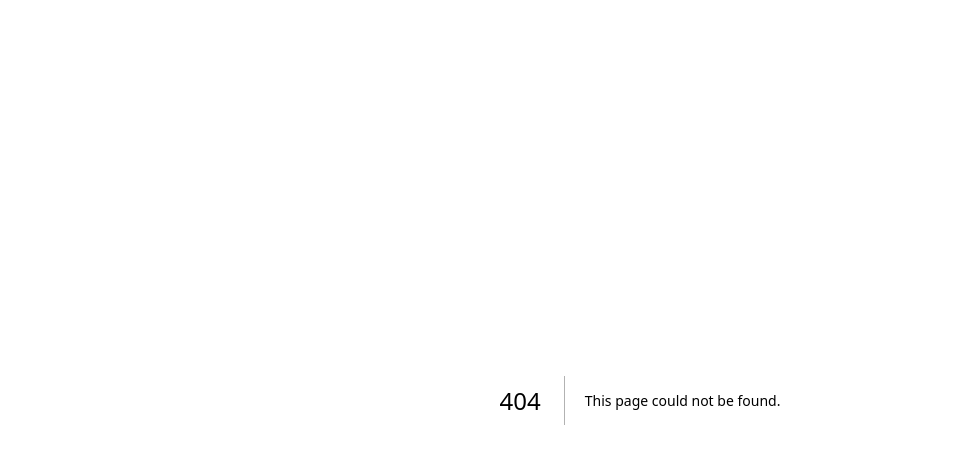
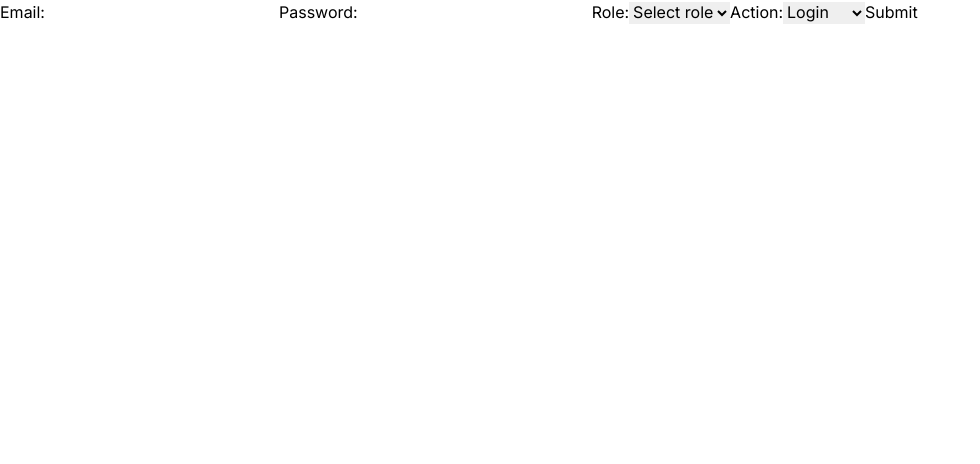
Before and after one commit to JinPlanter/Pharma-Assist, a Next.js app: page /mongotest in a window 1280 px wide. Before the commit this address had no page. Shown: the top 464 px of the page, without its empty margins (0-980 px from the left). Built offline with nearby package versions, Linux system fonts and the light colour scheme.

Commit message:
Adds basic mongo sign in / login functionality and a simple pdf generator

```diff
--- /dev/null
+++ b/app/api/auth/route.js
@@ -0,0 +1,54 @@
+// api/auth.js
+
+import bcrypt from "bcrypt";
+import clientPromise from "../../lib/mongodb";
+
+const saltRounds = 10;
+
+export async function POST(req, res) {
+  const { email, password, action, role } = await req.json();
+  console.log(req.body);
+  const client = await clientPromise;
+  const db = client.db(process.env.MONGODB_DB);
+  const collection = await db.collection("capstone");
+
+  if (action === "register") {
+    // Registration
+    const hashedPassword = await bcrypt.hash(password, saltRounds);
+
+    try {
+      await collection.insertOne({ email, password: hashedPassword, role });
+      return new Response(JSON.stringify({ success: true }), { status: 200 });
+    } catch (error) {
+      return new Response(
+        JSON.stringify({ error: "Failed to register user" }),
+        { status: 500 }
+      );
+    }
+  } else if (action === "login") {
+    // Login
+    const user = await collection.findOne({ email });
+
+    if (!user) {
+      return new Response(JSON.stringify({ error: "Invalid credentials" }), {
+        status: 401,
+      });
+    }
+
+    const match = await bcrypt.compare(password, user.password);
+
+    if (match) {
+      return new Response(JSON.stringify({ success: true, role: user.role }), {
+        status: 200,
+      });
+    } else {
+      return new Response(JSON.stringify({ error: "Invalid credentials" }), {
+        status: 401,
+      });
+    }
+  } else {
+    return new Response(JSON.stringify({ error: "Invalid action" }), {
+      status: 400,
+    });
+  }
+}
--- a/app/components/gradingForm.js
+++ b/app/components/gradingForm.js
@@ -1,17 +1,13 @@
-// Import necessary modules from the React library
-import React, { useState } from "react";
-
-// Import the grading form data from a JSON file
+import React, { useState, useRef } from "react";
+import generatePDF from "./pdfGenerator";
 import gradingForm from "../data/gradingForm.json";
 
-// GradingForm component that takes in a student as a prop
 const GradingForm = ({ student }) => {
-  // State variables for form values, comments, and success popup
+  const formRef = useRef(null);
   const [formValues, setFormValues] = useState({});
   const [comments, setComments] = useState({});
   const [isSuccessPopupOpen, setIsSuccessPopupOpen] = useState(false);
 
-  // Event handler for checkbox changes
   const handleCheckboxChange = (criterion) => {
     setFormValues({
       ...formValues,
@@ -19,7 +15,6 @@ const GradingForm = ({ student }) => {
     });
   };
 
-  // Event handler for text input changes
   const handleTextChange = (criterion, value) => {
     setFormValues({
       ...formValues,
@@ -27,7 +22,6 @@ const GradingForm = ({ student }) => {
     });
   };
 
-  // Event handler for comment changes
   const handleCommentChange = (criterion, value) => {
     setComments({
       ...comments,
@@ -35,42 +29,35 @@ const GradingForm = ({ student }) => {
     });
   };
 
-  // Event handler for form submission
   const handleSubmit = (e) => {
     e.preventDefault();
 
-    // Assuming you have a function to handle form submission
     handleSubmission();
 
-    // Show success popup
     setIsSuccessPopupOpen(true);
 
-    // Clear form values and comments after submission
+    generatePDF(formRef.current, "gradedForm.pdf");
+
     setFormValues({});
     setComments({});
   };
 
-  // Placeholder for handling form submission logic
   const handleSubmission = () => {
+    console.log("Form submitted:", formValues, comments);
     // You can implement your logic for handling form submission here
-    // For now, let's just log the form values and comments to the console
-    console.log("Form submitted:", formValues, comments);
   };
 
-  // Function to render form elements based on gradingForm criteria
   const renderFormElement = (criterion) => {
     return (
       <div key={criterion.label} className="mb-4">
         {criterion.type === "text" && (
           <div className="mb-2">
-            {/* Label for text input */}
             <label
               htmlFor={criterion.label}
               className="text-gray-300 font-bold"
             >
               {criterion.label}
             </label>
-            {/* Text input */}
             <input
               type="text"
               id={criterion.label}
@@ -82,7 +69,6 @@ const GradingForm = ({ student }) => {
         )}
         {criterion.type === "checkbox" && (
           <div className="flex items-center mb-2">
-            {/* Checkbox input */}
             <input
               type="checkbox"
               id={criterion.label}
@@ -90,7 +76,6 @@ const GradingForm = ({ student }) => {
               onChange={() => handleCheckboxChange(criterion)}
               className="mr-2"
             />
-            {/* Label for checkbox */}
             <label
               htmlFor={criterion.label}
               className="text-gray-300 font-bold"
@@ -100,7 +85,6 @@ const GradingForm = ({ student }) => {
           </div>
         )}
         {criterion.comment && (
-          // Textarea for adding comments
           <textarea
             placeholder="Add comment..."
             value={comments[criterion.label] || ""}
@@ -112,24 +96,19 @@ const GradingForm = ({ student }) => {
     );
   };
 
-  // Event handler to close the success popup
   const closeSuccessPopup = () => {
     setIsSuccessPopupOpen(false);
   };
 
-  // JSX rendering for the GradingForm component
   return (
     <div className="mt-4 max-w-md mx-auto p-4 border rounded-md shadow-lg">
-      {/* Heading for the grading form */}
       <h2 className="text-gray-300 text-xl font-bold mb-4">
         Grading Form for {student.name}
       </h2>
 
-      {/* Form for grading with criteria */}
-      <form onSubmit={handleSubmit}>
+      <form ref={formRef} onSubmit={handleSubmit}>
         {gradingForm.criteria.map((criterion) => renderFormElement(criterion))}
 
-        {/* Submission button */}
         <div className="mt-6">
           <button
             className="bg-green-500 text-white py-2 px-4 rounded-md cursor-pointer hover:bg-green-600"
@@ -140,14 +119,12 @@ const GradingForm = ({ student }) => {
         </div>
       </form>
 
-      {/* Success Popup */}
       {isSuccessPopupOpen && (
         <div className="fixed inset-0 flex items-center justify-center bg-black bg-opacity-50">
           <div className="bg-white p-4 rounded-md">
             <p className="text-green-500 font-bold">
               Student marked successfully!
             </p>
-            {/* Button to close the success popup */}
             <button
               className="mt-2 bg-green-500 text-white py-2 px-4 rounded-md cursor-pointer hover:bg-green-600"
               onClick={closeSuccessPopup}
@@ -161,5 +138,4 @@ const GradingForm = ({ student }) => {
   );
 };
 
-// Export the GradingForm component as the default export
 export default GradingForm;
--- /dev/null
+++ b/app/components/pdfGenerator.js
@@ -0,0 +1,13 @@
+import jsPDF from "jspdf";
+import html2canvas from "html2canvas";
+
+const generatePDF = async (element, fileName) => {
+  const canvas = await html2canvas(element);
+  const pdf = new jsPDF("p", "mm", "a4");
+  const imgData = canvas.toDataURL("image/png");
+
+  pdf.addImage(imgData, "PNG", 0, 0, 210, 297); // A4 size: 210mm x 297mm
+  pdf.save(fileName);
+};
+
+export default generatePDF;
--- /dev/null
+++ b/app/lib/mongodb.ts
@@ -0,0 +1,40 @@
+// This approach is taken from https://github.com/vercel/next.js/tree/canary/examples/with-mongodb
+// Import the MongoClient class from the mongodb library
+import { MongoClient } from "mongodb";
+
+// Check if the MONGODB_URI environment variable is set
+if (!process.env.MONGODB_URI) {
+  throw new Error('Invalid/Missing environment variable: "MONGODB_URI"');
+}
+
+// Retrieve the MongoDB URI from the environment variable
+const uri = process.env.MONGODB_URI;
+
+// Define options for the MongoClient (can be customized as needed)
+const options = {};
+
+// Declare variables to store the MongoClient instance and its promise
+let client;
+let clientPromise: Promise<MongoClient>;
+
+// Check if the application is in development mode
+if (process.env.NODE_ENV === "development") {
+  // In development mode, use a global variable to preserve the MongoClient
+  // instance across module reloads caused by Hot Module Replacement (HMR)
+  if (!global._mongoClientPromise) {
+    // Create a new MongoClient instance with the provided URI and options
+    client = new MongoClient(uri, options);
+    // Connect to the MongoDB server and assign the promise to the global variable
+    global._mongoClientPromise = client.connect();
+  }
+  // Use the global promise for the MongoClient
+  clientPromise = global._mongoClientPromise;
+} else {
+  // In production mode, create a new MongoClient instance and connect to the server
+  client = new MongoClient(uri, options);
+  clientPromise = client.connect();
+}
+
+// Export a module-scoped MongoClient promise.
+// By doing this in a separate module, the client can be shared across functions.
+export default clientPromise;
--- /dev/null
+++ b/app/mongotest/page.js
@@ -0,0 +1,77 @@
+// pages/auth.js
+"use client";
+import { useState } from "react";
+
+export default function AuthPage() {
+  const [email, setEmail] = useState("");
+  const [password, setPassword] = useState("");
+  const [role, setRole] = useState("");
+  const [action, setAction] = useState("login");
+
+  const handleSubmit = async (e) => {
+    e.preventDefault();
+
+    try {
+      const response = await fetch("/api/auth", {
+        method: "POST",
+        headers: {
+          "Content-Type": "application/json",
+        },
+        body: JSON.stringify({ email, password, role, action }),
+      });
+
+      if (!response.ok) {
+        throw new Error("HTTP Status " + response.status);
+      }
+      else {
+        const data = await response.json();
+        console.log(data);
+      }
+    } catch (error) {
+      console.error("An unexpected error occurred:", error);
+    }
+  };
+
+  return (
+    <form onSubmit={handleSubmit}>
+      <label>
+        Email:
+        <input
+          type="email"
+          value={email}
+          onChange={(e) => setEmail(e.target.value)}
+          required
+        />
+      </label>
+      <label>
+        Password:
+        <input
+          type="password"
+          value={password}
+          onChange={(e) => setPassword(e.target.value)}
+          required
+        />
+      </label>
+      <label>
+        Role:
+        <select value={role} onChange={(e) => setRole(e.target.value)} required>
+          <option value="">Select role</option>
+          <option value="admin">Admin</option>
+          <option value="teacher">Teacher</option>
+        </select>
+      </label>
+      <label>
+        Action:
+        <select
+          value={action}
+          onChange={(e) => setAction(e.target.value)}
+          required
+        >
+          <option value="login">Login</option>
+          <option value="register">Register</option>
+        </select>
+      </label>
+      <button type="submit">Submit</button>
+    </form>
+  );
+}
--- a/app/navbar.js
+++ b/app/navbar.js
@@ -3,7 +3,7 @@ import Link from 'next/link';
 import './Styles/style.css';
 
 export default function Navbar() {
-  const webPages = ["Login", "ClassStudentPage", "ImportFile", "grading"];
+  const webPages = ["Login", "ClassStudentPage", "ImportFile", "grading", "mongotest"];
 
   return (
     <nav className="navbar">
--- a/package.json
+++ b/package.json
@@ -9,12 +9,18 @@
     "lint": "next lint"
   },
   "dependencies": {
+    "bcrypt": "^5.1.1",
+    "html2canvas": "^1.4.1",
+    "jspdf": "^2.5.1",
+    "mongodb": "^6.3.0",
     "next": "14.0.3",
+    "next-connect": "^1.0.0",
     "react": "^18",
     "react-dom": "^18",
     "react-papaparse": "^4.4.0"
   },
   "devDependencies": {
+    "@types/react": "18.2.48",
     "autoprefixer": "^10.0.1",
     "eslint": "^8",
     "eslint-config-next": "14.0.3",
```
Also changed, not shown: tsconfig.json (added, +34 -0 lines), 1 other file (tests, documents, lock files or other folders).
